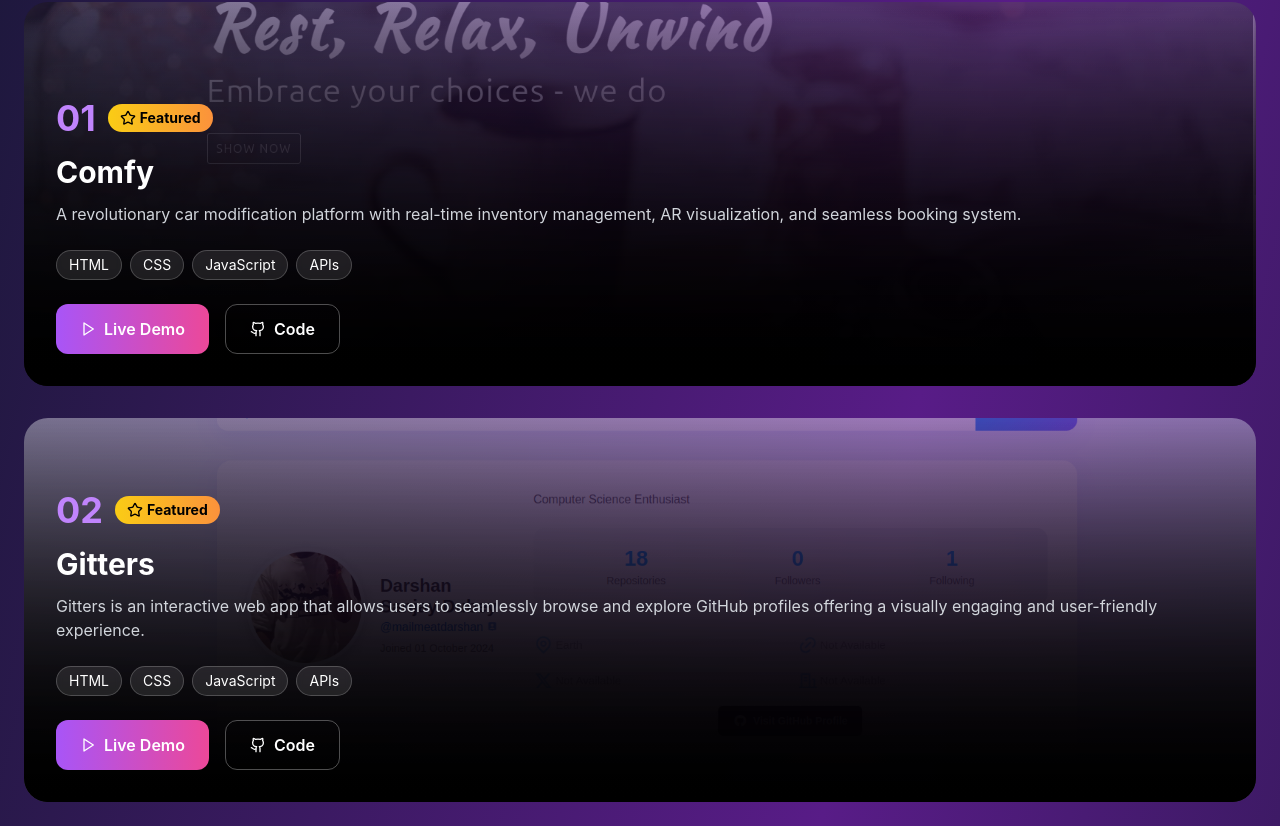
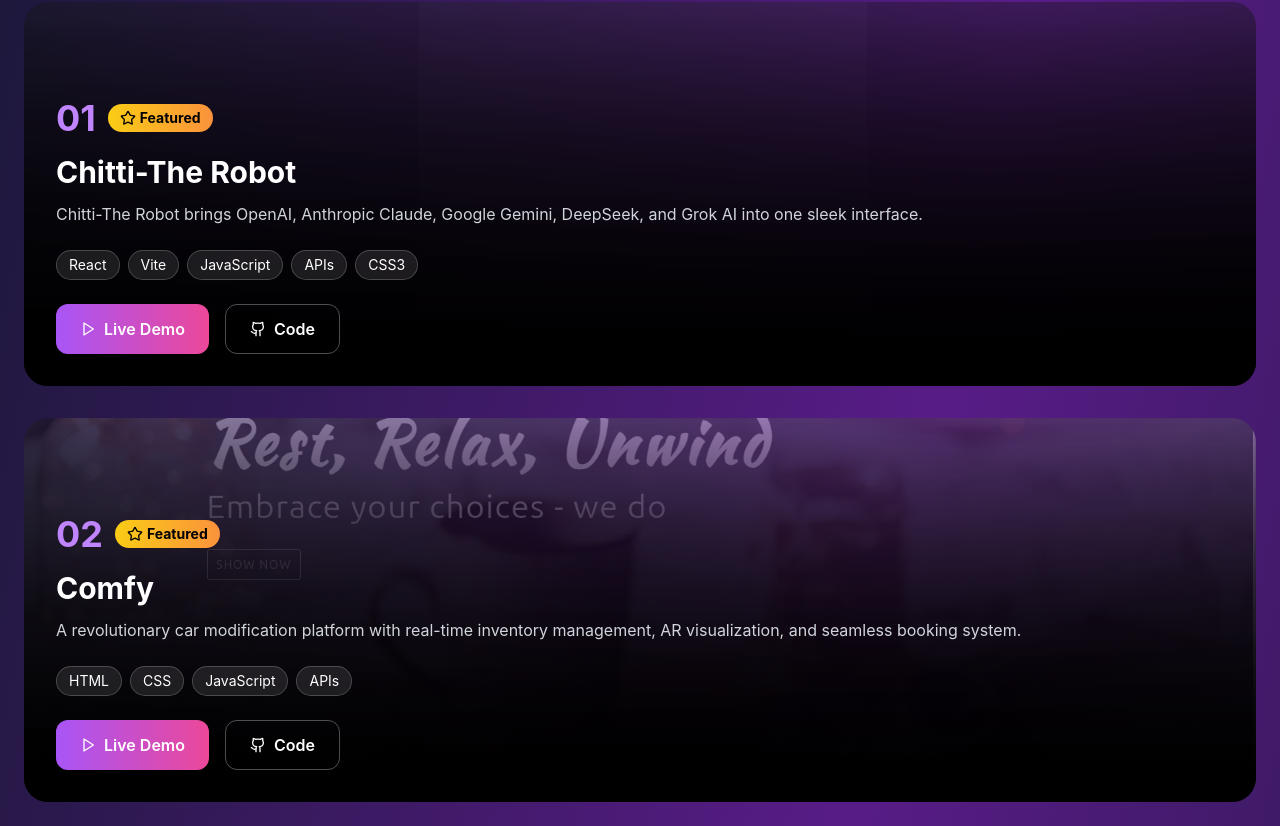
Before and after one commit to mailmeatdarshan/Portfolio, a React (Create React App) app: page / in a window 1280 px wide. Shown: the part 1154-1980 px from the top of the page. Built offline with nearby package versions, Linux system fonts and the light colour scheme.

Commit message:
Added some new projects

```diff
--- a/src/data/portfolioData.js
+++ b/src/data/portfolioData.js
@@ -18,6 +18,16 @@
 export const projects = [
   {
     id: 1,
+    title: "Chitti-The Robot",
+    description: "Chitti-The Robot brings OpenAI, Anthropic Claude, Google Gemini, DeepSeek, and Grok AI into one sleek interface.",
+    tech: ["React", "Vite", "JavaScript", "APIs", "CSS3"],
+    image: "/images/projects/welcome.png",
+    featured: true,
+    liveUrl: "https://chitti-the-robot.vercel.app/",
+    githubUrl: "https://github.com/mailmeatdarshan/Chitti-the-Robot"
+  },
+  {
+    id: 2,
     title: "Comfy",
     description: "A revolutionary car modification platform with real-time inventory management, AR visualization, and seamless booking system.",
     tech: ["HTML", "CSS", "JavaScript", "APIs"],
@@ -27,17 +37,17 @@
     githubUrl: "https://github.com/mailmeatdarshan/Comfy"
   },
   {
-    id: 2,
+    id: 3,
     title: "Gitters",
     description: "Gitters is an interactive web app that allows users to seamlessly browse and explore GitHub profiles offering a visually engaging and user-friendly experience.",
     tech: ["HTML", "CSS", "JavaScript", "APIs"],
     image: "/images/projects/gitters2.png",
-    featured: true,
+    featured: false,
     liveUrl: "https://gitters.netlify.app/",
     githubUrl: "https://github.com/mailmeatdarshan/Gitters"
   },
   {
-    id: 3,
+    id: 4,
     title: "WikiExplorer",
     description: "Wikipedia is one of the largest and most popular sources of general knowledge on the internet. This is a simple, interactive web application that allows users to search Wikipedia",
     tech: ["HTML", "CSS", "JavaScript", "APIs"],
@@ -47,7 +57,7 @@
     githubUrl: "https://github.com/mailmeatdarshan/WikiExplorer"
   },
   {
-    id: 4,
+    id: 5,
     title: "World-Weather-Web",
     description: "World Weather Web is a sleek, user-friendly application that provides instant access to real-time weather conditions worldwide.",
     tech: ["HTML", "CSS", "JavaScript", "APIs"],
@@ -57,7 +67,7 @@
     githubUrl: "https://github.com/mailmeatdarshan/WorldWeatherWeb"
   },
   {
-    id: 5,
+    id: 6,
     title: "RazorpayClone(Frontend)",
     description: "Razorpay is a finance platform that primarily provides businesses with tools to accept, process, and disburse payments online. This project replicates the sleek and user-friendly design of Razorpays payment system",
     tech: ["HTML", "CSS", "JavaScript"],
@@ -67,7 +77,7 @@
     githubUrl: "https://github.com/mailmeatdarshan/RazorPayClone"
   },
   {
-    id: 6,
+    id: 7,
     title: "DiscordClone(Frontend)",
     description: "Discord is an instant messaging and VoIP social platform which allows communication through voice calls, video calls, text messaging, and media.",
     tech: ["HTML", "CSS", "JavaScript"],
@@ -77,7 +87,7 @@
     githubUrl: "https://github.com/mailmeatdarshan/DiscordClone"
   },
   {
-  id: 7,
+  id: 8,
   title: "PasswordGen",
   description: "This web-based random password generator creates secure passwords based on your preferences.",
   tech: ["HTML", "CSS", "JavaScript"],
@@ -87,7 +97,7 @@
   githubUrl: "https://github.com/mailmeatdarshan/PasswordGen"
   },
   {
-  id: 8,
+  id: 9,
   title: "YourMap",
   description: "YourMap is a custom web-based mapping application powered by the MapTiler API. ",
   tech: ["HTML", "CSS", "JavaScript"],
@@ -97,7 +107,7 @@
   githubUrl: "https://github.com/mailmeatdarshan/YourMap"
   },
   {
-    id: 9,
+    id: 10,
     title: "Tic-Tac-Toe",
     description: "Tic-Tac-Toe reimagines the classic paper-and-pencil game with modern design.",
     tech: ["HTML", "CSS", "JavaScript"],
@@ -107,7 +117,7 @@
     githubUrl: "https://github.com/mailmeatdarshan/Tic-Tac-Toe"
   },
   {
-  id: 10,
+  id: 11,
   title: "GroceryList",
   description: "YourGrocery is a simple, easy-to-use web application designed to streamline your grocery shopping experience.",
   tech: ["HTML", "CSS", "JavaScript"],
@@ -115,6 +125,16 @@
   featured: false,
   liveUrl: "https://your-groceries.netlify.app/",
   githubUrl: "https://github.com/mailmeatdarshan/GroceryList"
+  },
+  {
+  id: 12,
+  title: "Dribble",
+  description: "Dribble The world's leading platform to discover top designers, their design work, and the services they offer. This is just the frontend of the original website using Html and CSS",
+  tech: ["HTML", "CSS"],
+  image: "/images/projects/dribble.png",
+  featured: false,
+  liveUrl: "https://mailmeatdarshan.github.io/Dribble-/",
+  githubUrl: "https://github.com/mailmeatdarshan/Dribble-"
   }
 
 ];
```
Also changed, not shown: public/images/projects/dribble.png (added), public/images/projects/welcome.png (added).
